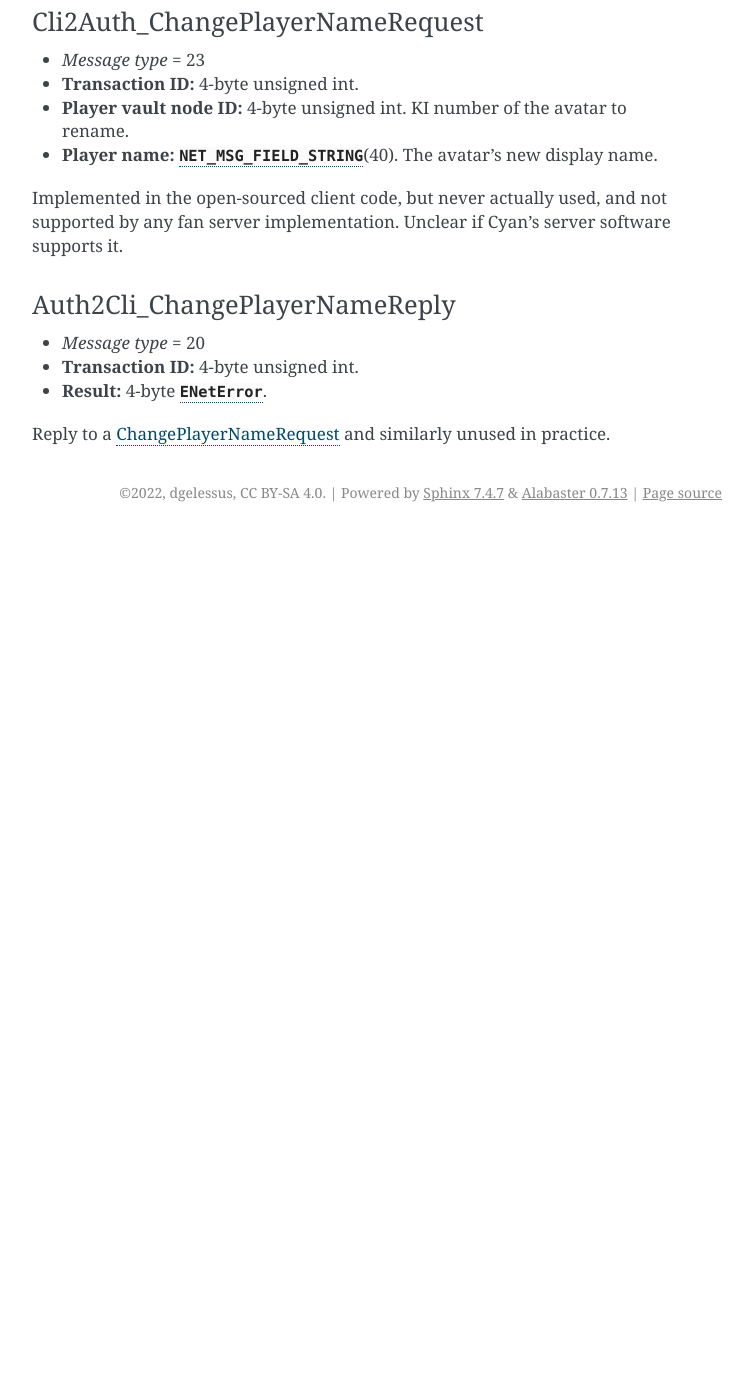
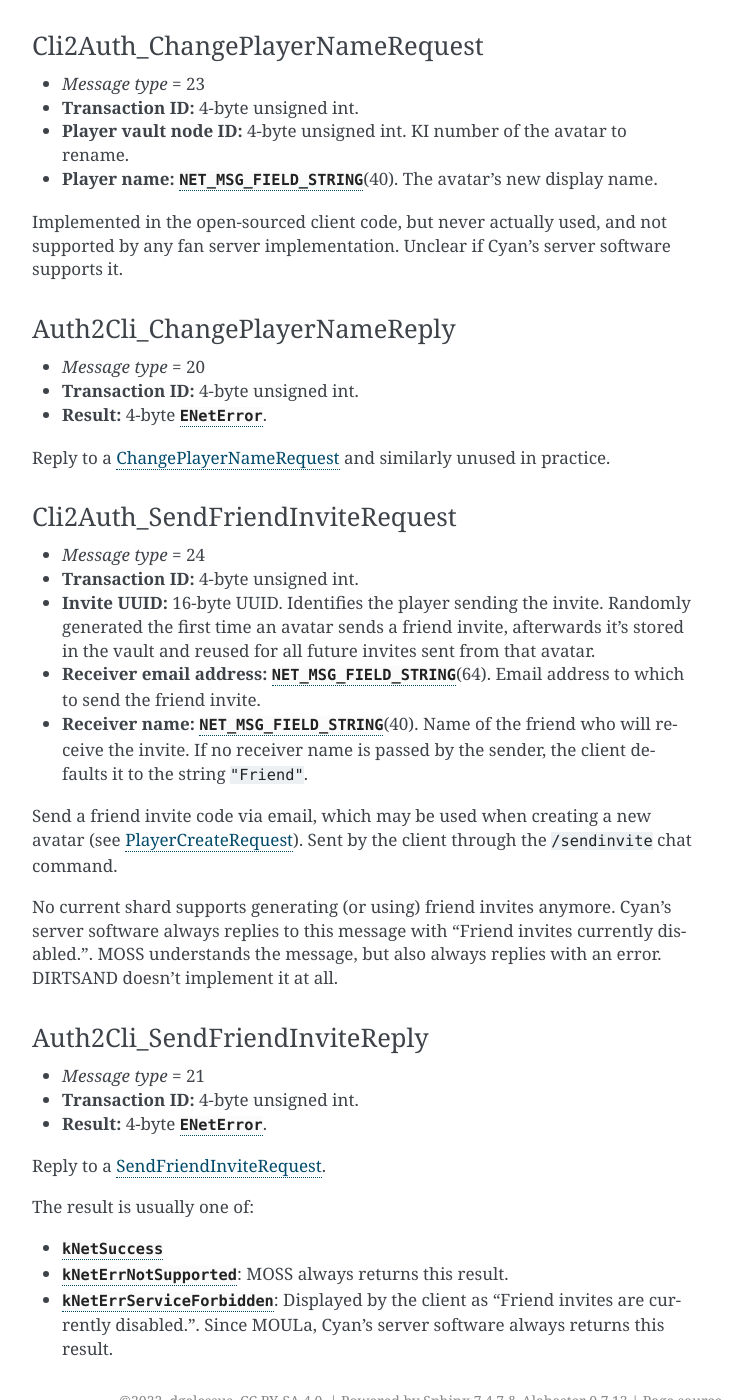
Before and after one commit to dgelessus/NAGUS, a Sphinx documentation site: the page built from docs/uru/auth_server.rst, in a window 1280 px wide and 1400 px high, scrolled down 22542 px. Shown: the whole window, without its empty margins (388-1141 px from the left). Built offline with Sphinx 7.4.7, drawn with Linux system fonts in a browser that asks for light colours; before the commit the page ends 23074 px from its top, so only the background shows below that; some of the changed text lies outside the part shown.

Commit message:
Document SendFriendInvite messages

```diff
--- a/docs/uru/auth_server.rst
+++ b/docs/uru/auth_server.rst
@@ -93,7 +93,7 @@ not even their structure.
    :header: #,Cli2Auth,Auth2Cli,#
    :widths: auto
 
-   24,SendFriendInviteRequest,SendFriendInviteReply,21
+   24,:ref:`SendFriendInviteRequest <cli2auth_send_friend_invite_request>`,:ref:`SendFriendInviteReply <auth2cli_send_friend_invite_reply>`,21
    ,,*FriendNotify*,22
 
 .. csv-table:: Vault
@@ -1074,7 +1074,8 @@ it removes all leading and trailing whitespace and control characters,
 non-space whitespace characters are replaced with spaces,
 and sequences of two or more spaces are collapsed to a single space.
 
-A friend invite code could be generated by another player using the ``/sendinvite`` command.
+A friend invite code could be generated by another player using the ``/sendinvite`` command
+(see :ref:`SendFriendInviteRequest <cli2auth_send_friend_invite_request>`).
 The newly created avatar would then automatically start as a member of the inviter's neighborhood.
 The client expects all invite codes to be in hex format
 and will normalize some non-hex characters to hex
@@ -1266,3 +1267,54 @@ Auth2Cli_ChangePlayerNameReply
 
 Reply to a :ref:`ChangePlayerNameRequest <cli2auth_change_player_name_request>`
 and similarly unused in practice.
+
+.. _cli2auth_send_friend_invite_request:
+
+Cli2Auth_SendFriendInviteRequest
+^^^^^^^^^^^^^^^^^^^^^^^^^^^^^^^^
+
+* *Message type* = 24
+* **Transaction ID:** 4-byte unsigned int.
+* **Invite UUID:** 16-byte UUID.
+  Identifies the player sending the invite.
+  Randomly generated the first time an avatar sends a friend invite,
+  afterwards it's stored in the vault
+  and reused for all future invites sent from that avatar.
+* **Receiver email address:** :c:macro:`NET_MSG_FIELD_STRING`\(64).
+  Email address to which to send the friend invite.
+* **Receiver name:** :c:macro:`NET_MSG_FIELD_STRING`\(40).
+  Name of the friend who will receive the invite.
+  If no receiver name is passed by the sender,
+  the client defaults it to the string ``"Friend"``.
+
+Send a friend invite code via email,
+which may be used when creating a new avatar
+(see :ref:`PlayerCreateRequest <cli2auth_player_create_request>`).
+Sent by the client through the ``/sendinvite`` chat command.
+
+No current shard supports generating (or using) friend invites anymore.
+Cyan's server software always replies to this message with "Friend invites currently disabled.".
+MOSS understands the message,
+but also always replies with an error.
+DIRTSAND doesn't implement it at all.
+
+.. _auth2cli_send_friend_invite_reply:
+
+Auth2Cli_SendFriendInviteReply
+^^^^^^^^^^^^^^^^^^^^^^^^^^^^^^
+
+* *Message type* = 21
+* **Transaction ID:** 4-byte unsigned int.
+* **Result:** 4-byte :cpp:enum:`ENetError`.
+
+Reply to a :ref:`SendFriendInviteRequest <cli2auth_send_friend_invite_request>`.
+
+The result is usually one of:
+
+* :cpp:enumerator:`kNetSuccess`
+* :cpp:enumerator:`kNetErrNotSupported`:
+  MOSS always returns this result.
+* :cpp:enumerator:`kNetErrServiceForbidden`:
+  Displayed by the client as "Friend invites are currently disabled.".
+  Since MOULa,
+  Cyan's server software always returns this result.
```
